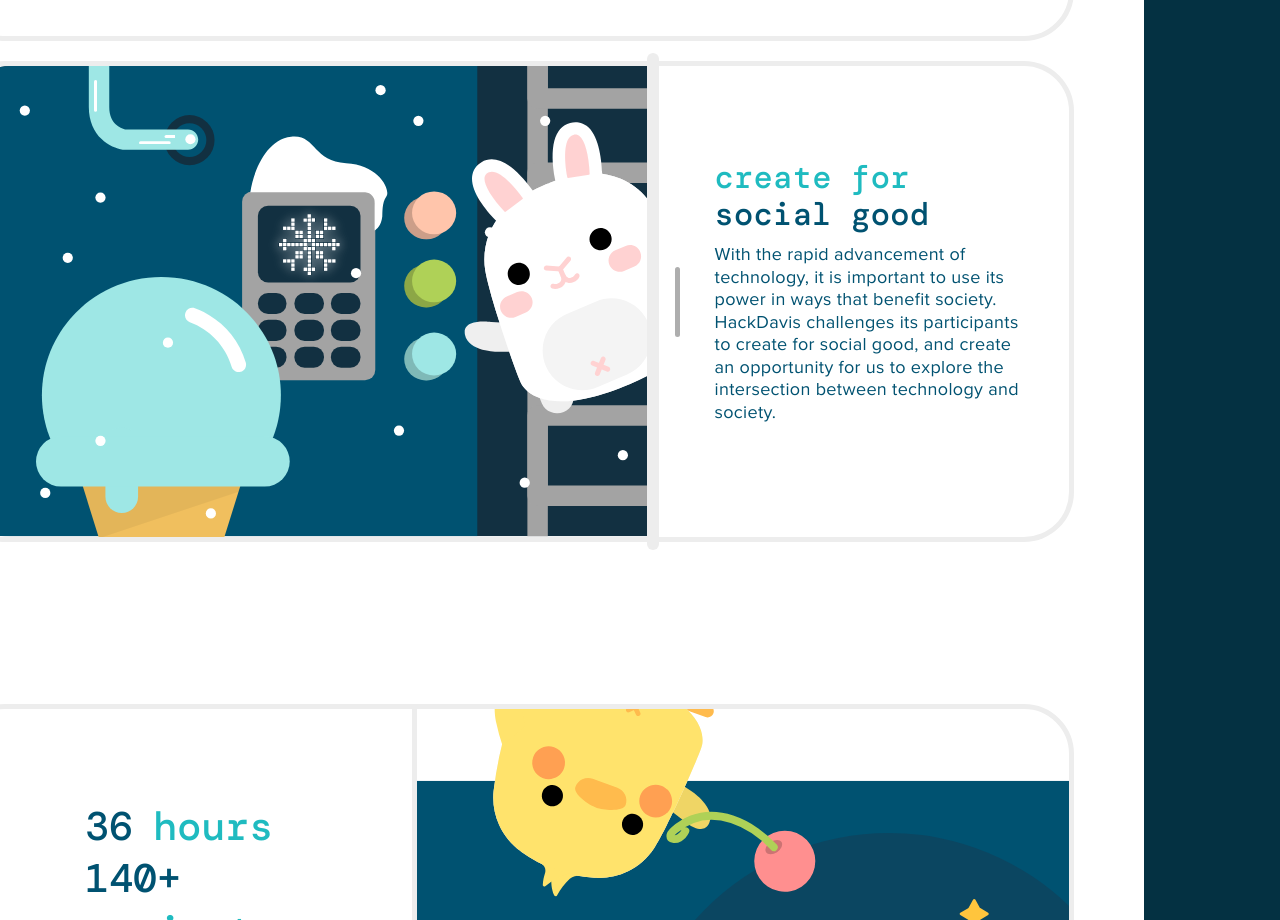
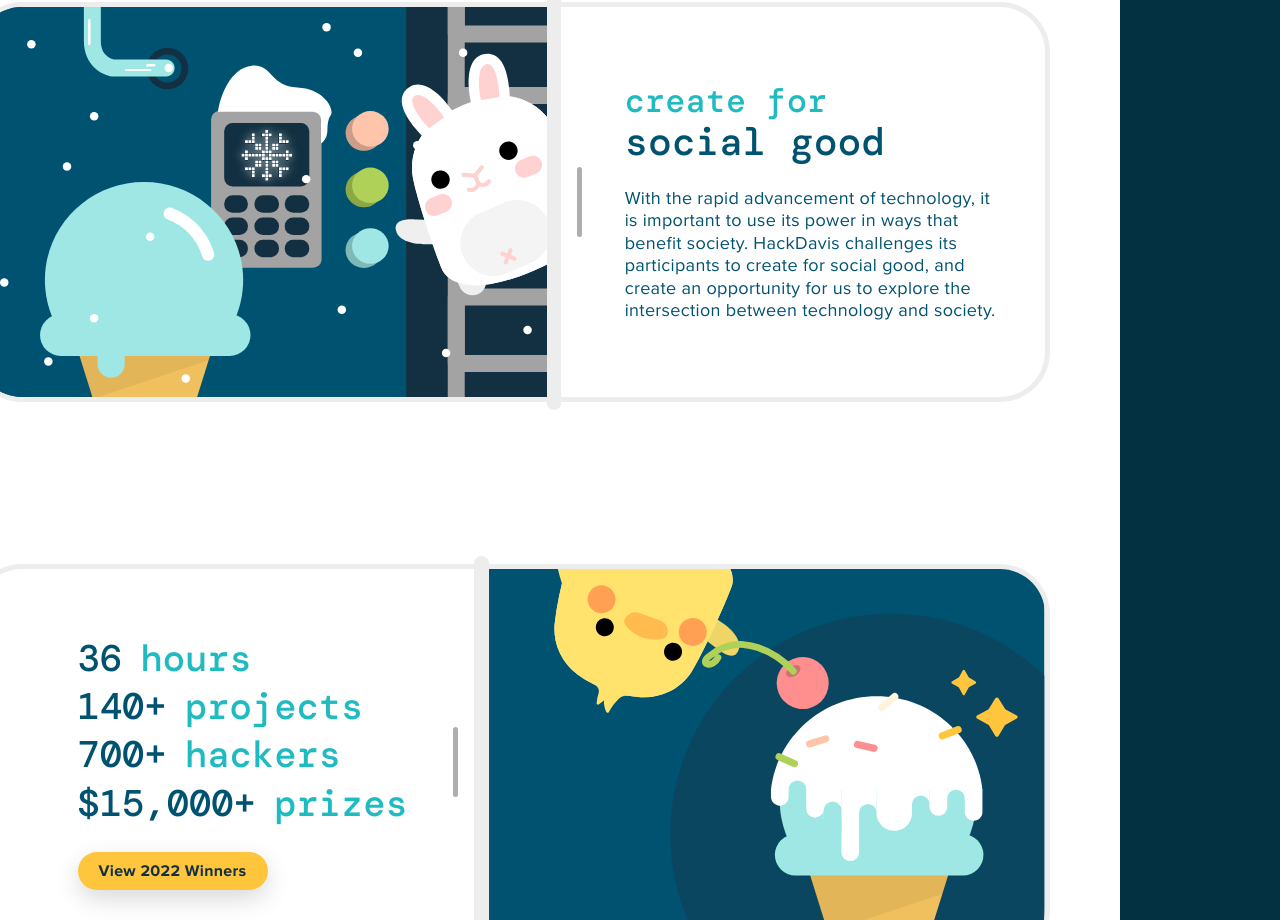
Before and after one commit to HackDavis/website-2023, a Next.js app: page /test in a window 1280 px wide. Shown: the part 1880-2800 px from the top of the page. Built offline with nearby package versions, Linux system fonts and the light colour scheme.

Commit message:
fix images being too large

```diff
--- a/src/components/bus/bus.tsx
+++ b/src/components/bus/bus.tsx
@@ -2,23 +2,16 @@ import React, { useEffect, useState } from 'react';
 import styles from '@/styles/bus/bus.module.scss';
 import Image from 'next/image';
 import banner from '@/images/banner.svg';
+import Banner from '@/assets';
 import WindowOne from './windowOne';
 import WindowTwo from './windowTwo';
 import WindowThree from './windowThree';
 import WindowFour from './windowFour';
 
-const Bus = () => {
-  const [mounted, setMounted] = useState(false);
-
-  useEffect(() => {
-    if (!mounted) {
-      setMounted(true);
-    }
-  }, [mounted]);
-
-  return (
-    <>
-      <div style={{ height: 900 }} />
+const Bus = () => (
+  <>
+    <div style={{ height: 900 }} />
+    <div className={styles.background}>
       <div className={styles.wrapper}>
         <div className={styles.container}>
           <WindowOne />
@@ -27,10 +20,11 @@ const Bus = () => {
           <WindowFour />
         </div>
         <Image src={banner} alt="banner" className={styles.banner} />
+        {/* <Banner /> */}
       </div>
-      <div style={{ height: 900 }} />
-    </>
-  );
-};
+    </div>
+    <div style={{ height: 900 }} />
+  </>
+);
 
 export default Bus;
--- a/src/components/bus/windowThree.tsx
+++ b/src/components/bus/windowThree.tsx
@@ -5,6 +5,8 @@ import Flair from './flair';
 const WindowThree = () => (
   <div className={styles.container}>
     <Flair />
+    <div className={styles.divider} />
+    <div className={styles.left}>
       <div className={styles.info}>
         <strong>
           36<span className={styles.space}> </span>
@@ -30,6 +32,8 @@ const WindowThree = () => (
           <button type="button">View 2022 Winners</button>
         </a>
       </div>
+      <div className={styles.handle} />
+    </div>
   </div>
 );
 
--- a/src/styles/bus/bus.module.scss
+++ b/src/styles/bus/bus.module.scss
@@ -1,24 +1,36 @@
 @use "/src/styles/mixins" as *;
 
+.background {
+  background-color: #043142;
+  // overflow-x: hidden;
+}
+
 .wrapper {
+  position: relative;
   display: flex;
   justify-content: center;
-  background-color: #043142;
   padding-top: 16px;
+
+  @include lg {
+    margin-left: -49px;
+    margin-right: -49px;
+    padding-right: 48px;
+    right: 49px;
+  }
+}
 
 .banner {
   display: none;
   position: sticky;
   top: 0;
   padding-top: 92px;
-    margin-left: -115px;
-    margin-right: 40px;
   margin-bottom: 48px;
-    width: 96px;
+  width: 112px;
+  height: 753px;
+  // flex-basis: 112px;
 
   @include lg {
     display: block;
-    }
   }
 }
 
@@ -31,8 +43,9 @@
   max-width: 380px;
 
   @include lg {
-    right: 115px;
-    max-width: 1380px;
+    right: 0;
+    flex-basis: 1378px;
+    max-width: 1378px;
     border-radius: 20px;
     padding: 70px;
   }
--- a/src/styles/bus/create.module.scss
+++ b/src/styles/bus/create.module.scss
@@ -15,6 +15,7 @@
   }
 
   @include lg {
+    width: 56%;
     border-radius: 50px 0 0 50px;
     border-width: 5px;
     border-right: none;
@@ -26,18 +27,10 @@
 
   // background
   > :first-child {
-    border-radius: 0 10px 10px 0;
     display: block;
     position: static;
     width: 100%;
     height: 100%;
-
-    @include min {
-      border-radius: 10px;
-    }
-    @include lg {
-      border-radius: 50px 0 0 50px;
-    }
   }
 
   // horizontal pipe
--- a/src/styles/bus/flair.module.scss
+++ b/src/styles/bus/flair.module.scss
@@ -13,28 +13,24 @@
     border: 1.6px solid var(--color-grey-1);
     border-radius: 10px;
   }
+
   @include lg {
+    width: 52%;
     border-radius: 0 50px 50px 0;
     border-width: 5px;
+    border-left: none;
   }
+
   > * {
     position: absolute;
   }
 
   // background
   > :first-child {
-    border-radius: 0 10px 10px 0;
     display: block;
     position: static;
     width: 100%;
     height: 100%;
-
-    @include min {
-      border-radius: 10px;
-    }
-    @include lg {
-      border-radius: 0 50px 50px 0;
-    }
   }
 
   // ducky and cherry
--- a/src/styles/bus/windowThree.module.scss
+++ b/src/styles/bus/windowThree.module.scss
@@ -1,6 +1,9 @@
 @use "/src/styles/mixins" as *;
 
 .container {
+  display: flex;
+  flex-direction: column;
+
   @include lg {
     display: flex;
     flex-direction: row-reverse;
@@ -9,7 +12,39 @@
   }
 }
 
-.info {
+.divider {
+  display: none;
+
+  @include lg {
+    display: block;
+    margin-top: -8px;
+    margin-bottom: -8px;
+    background-color: var(--color-grey-1);
+    width: 15px;
+    border-radius: 50px;
+  }
+}
+
+.handle {
+  display: none;
+
+  @include lg {
+    display: block;
+    min-width: 5px;
+    height: 70px;
+    margin-left: 10%;
+    background-color: #aeaeae;
+    border-radius: 50px;
+  }
+
+  @include rwd(1358px) {
+    margin-left: 15%;
+  }
+}
+
+.left {
+  display: flex;
+  flex-grow: 1;
   padding: 30px;
   border: 1.6px solid var(--color-grey-1);
   border-left: none;
@@ -19,22 +54,24 @@
   @include min {
     border: 1.6px solid var(--color-grey-1);
     border-radius: 10px;
-    flex-grow: 1;
   }
+
   @include lg {
+    align-items: center;
+    justify-content: right;
     margin-bottom: 0;
     border-radius: 50px 0 0 50px;
     border-width: 5px;
     border-right: none;
-    padding: 91px 58px 79px 125px;
+    padding: 24px 16px 24px 24px;
   }
+}
+
+.info {
   strong {
     display: block;
-    @include fontFactory(var(--dm-mono), 30px, 500, var(--color-teal-3), 0, 39px);
-    @include lg {
-      font-size: 40px;
-      line-height: 52.08px;
-    }
+    @include fontFactory(var(--dm-mono), 30px, 500, var(--color-teal-3), 0, 1.3);
+
     > span {
       color: var(--color-teal-2);
 
@@ -46,6 +83,14 @@
     &:last-of-type {
       margin-bottom: 24px;
     }
+
+    @include lg {
+      font-size: 2.9vw;
+    }
+
+    @include rwd(1358px) {
+      font-size: 40px;
+    }
   }
 
   button {
@@ -54,8 +99,9 @@
     border-radius: 100px;
     background-color: var(--color-ducky);
     box-shadow: 0px 9px 25px rgba(0, 0, 0, 0.15);
-  }
-  button:hover {
-    cursor: pointer;
+
+    &:hover {
+      cursor: pointer;
+    }
   }
 }
--- a/src/styles/bus/windowTwo.module.scss
+++ b/src/styles/bus/windowTwo.module.scss
@@ -40,9 +40,34 @@
 
 .right {
   display: flex;
+  flex-grow: 1;
+  padding: 30px;
   border: 1.6px solid var(--color-grey-1);
   border-left: none;
   border-radius: 0 10px 10px 0;
+  margin-bottom: 20px;
+
+  @include min {
+    border: 1.6px solid var(--color-grey-1);
+    border-radius: 10px;
+  }
+
+  @include lg {
+    align-items: center;
+    padding: 24px 24px 24px 16px;
+    margin-bottom: 0;
+    border-radius: 0 50px 50px 0;
+    border-width: 5px;
+    border-left: none;
+  }
+
+  @include xl {
+    padding: 44px 44px 44px 16px;
+  }
+}
+
+.info {
+  max-width: 440px;
 
   h2 {
     @include fontFactory(var(--dm-mono), 24px, 500, var(--color-teal-2), 0.02rem, 1);
@@ -59,25 +84,36 @@
     @include fontFactory(var(--proxima-nova), 16px, 400, var(--color-teal-3), 0.02rem, 1.25);
   }
 
-  @include min {
-    border: 1.6px solid var(--color-grey-1);
-    border-radius: 10px;
+  @include lg {
+    display: flex;
+    flex-direction: column;
+    justify-content: center;
+    padding: 0;
+    margin-bottom: 0;
+
+    h2 {
+      font-size: 2.6vw;
+      line-height: 1.15;
+      margin-bottom: 6%;
+
+      > span {
+        font-size: 3.04vw;
+      }
+    }
+
+    p {
+      font-size: 1.4vw;
+      font-size: min(18px, 1.5vw);
+    }
   }
 
-  @include lg {
-    align-items: center;
-    padding: 46px 46px 46px 16px;
-    margin-bottom: 0;
-    border-radius: 0 50px 50px 0;
-    border-width: 5px;
-    border-left: none;
-
+  @include rwd(1348px) {
     h2 {
-      font-size: min(40px, 200%);
-      line-height: 1.15;
+      font-size: 40px;
+      margin-bottom: 24px;
 
       > span {
-        font-size: min(50px, 100%);
+        font-size: 50px;
       }
     }
 
@@ -86,16 +122,3 @@
     }
   }
 }
-
-.info {
-  padding: 30px;
-  margin-bottom: 20px;
-  max-width: 440px;
-
-  @include lg {
-    display: flex;
-    flex-direction: column;
-    justify-content: center;
-    padding: 0;
-  }
-}
```
Also changed, not shown: src/images/banner.svg. Lines whose indentation alone changed are shown as unchanged.
